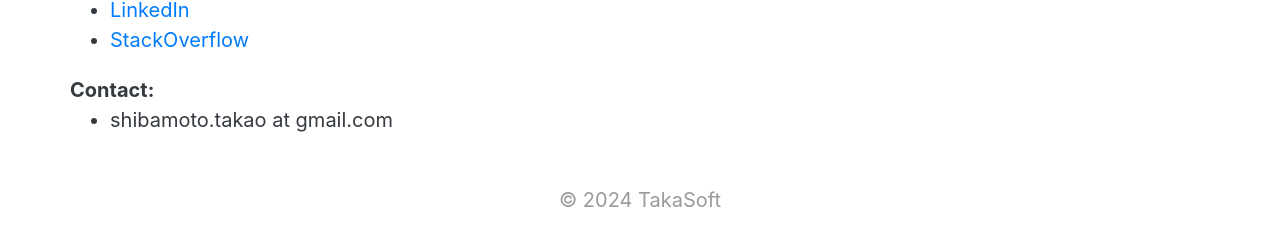
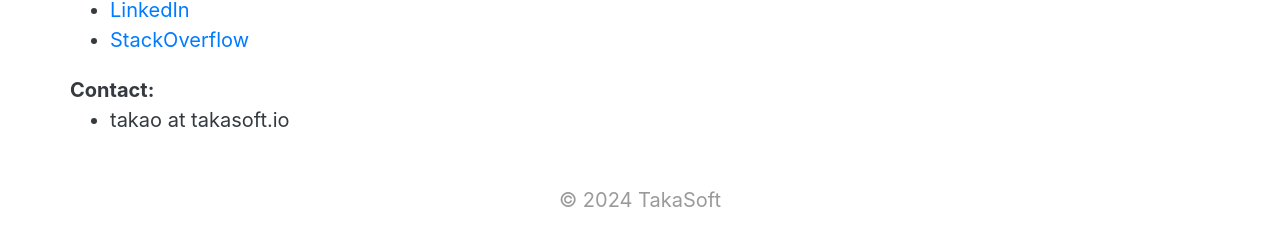
Before and after one commit to takasoft/takasoft.github.io, a Jekyll site: the page built from index.html, in a window 1280 px wide. Shown: the part 1080-1312 px from the top of the page. Built offline with Jekyll 4.4.1, drawn with Linux system fonts in a browser that asks for light colours.

Commit message:
Update index.html

```diff
--- a/index.html
+++ b/index.html
@@ -69,7 +69,7 @@ title: Home
     </div>
     <div class="row">
       <ul>
-        <li>shibamoto.takao at gmail.com</li>
+        <li>takao at takasoft.io</li>
       </ul>
     </div>
   </div>
```
